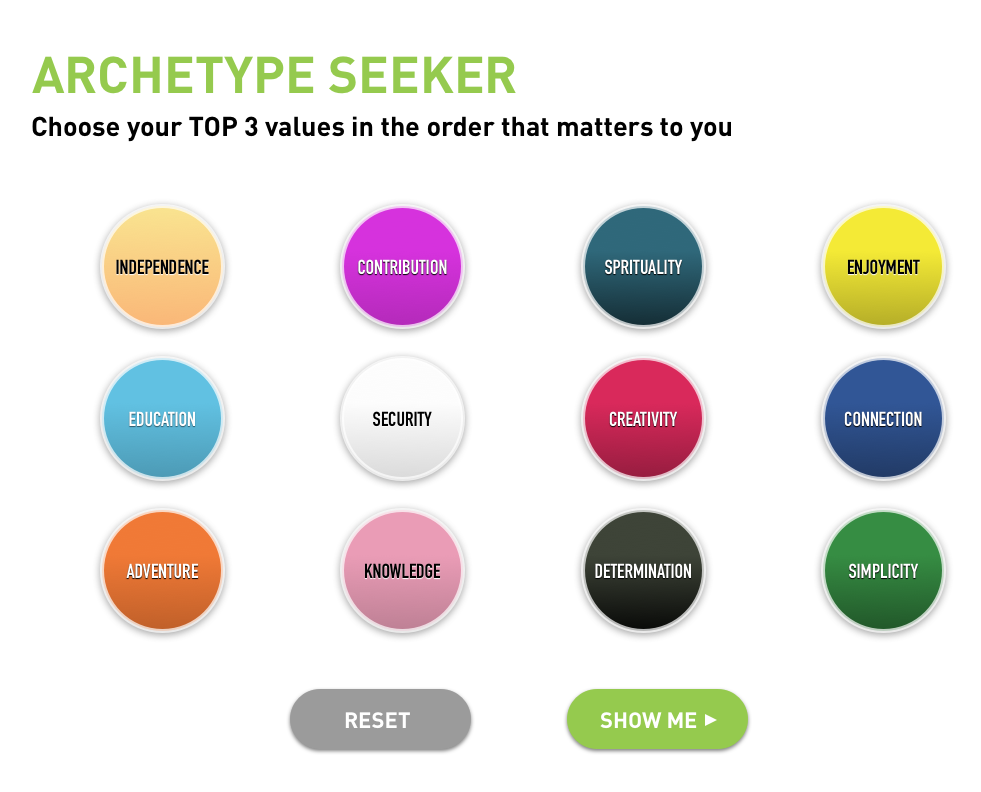
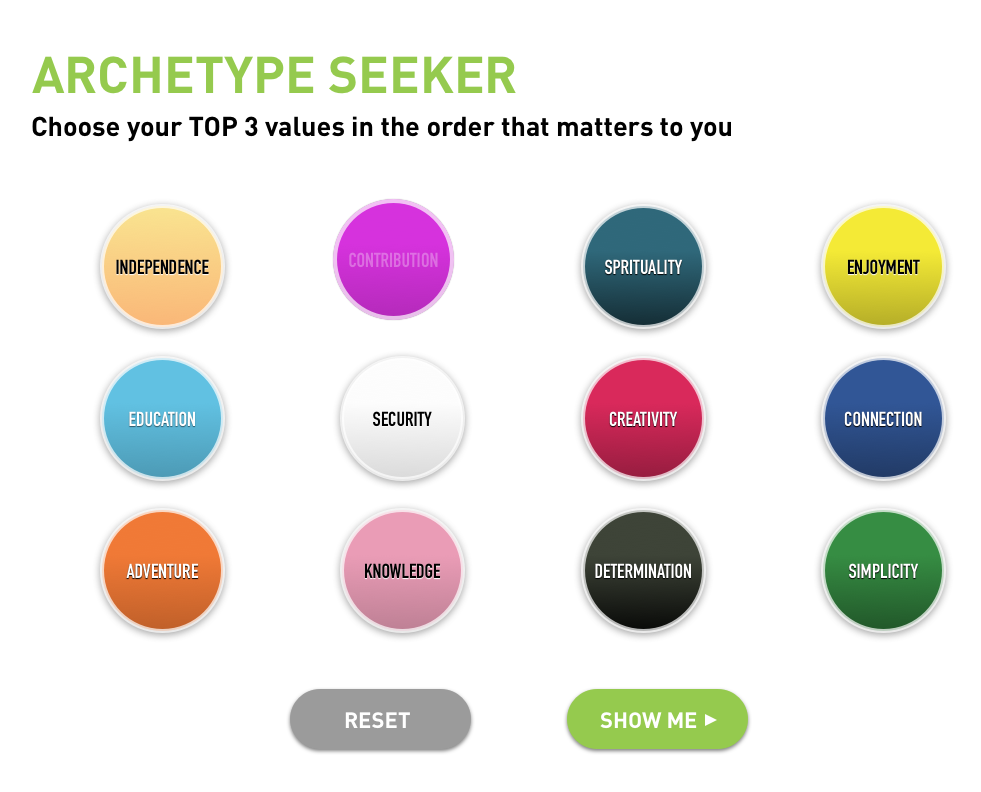
Before and after one commit to stephanieasmar/SGHX-App, an Angular app: page /archetype-seeker in a window 1280 px wide. Shown: the top 792 px of the page, without its empty margins (75-1056 px from the left). Built offline with nearby package versions, Linux system fonts and the light colour scheme.

Commit message:
Looking into event payload when item clicked

```diff
--- a/src/app/quiz-page/quiz-page.component.html
+++ b/src/app/quiz-page/quiz-page.component.html
@@ -4,10 +4,13 @@
 
   <div class="col-sm-12 archetype-wrapper">
       <div class="row">
-          <div class="col-sm-2 independence" (click)="itemClicked()" *ngIf="isSelected == false"><img src="assets/ValueBtn_independence_off.png" alt="independence"></div>
+          <div class="col-sm-2 independence" (click)="itemClicked($event)" *ngIf="isSelected == false"><img src="assets/ValueBtn_independence_off.png" alt="independence"></div>
           <div class="col-sm-2 independence" *ngIf="isSelected != false"><img src="assets/ValueBtn_independence_on.png" alt="independence"></div>
 
-          <div class="col-sm-2 contribution"><img src="assets/ValueBtn_contribution_off.png" alt="contribution"></div>
+          <div class="col-sm-2 contribution" (click)="contributionClicked()" *ngIf="contribution == false"><img src="assets/ValueBtn_contribution_off.png" alt="contribution"></div>
+          <div class="col-sm-2 contribution" *ngIf="contribution != false"><img src="assets/ValueBtn_contribution_on.png" alt="contribution"></div>
+
+
           <div class="col-sm-2 spirituality"><img src="assets/ValueBtn_spirituality_off.png" alt="spirituality"></div>
           <div class="col-sm-2 enjoyment"><img src="assets/ValueBtn_enjoyment_off.png" alt="enjoyment"></div>
         </div>
--- a/src/app/quiz-page/quiz-page.component.ts
+++ b/src/app/quiz-page/quiz-page.component.ts
@@ -10,15 +10,28 @@ export class QuizPageComponent {
   itemSelection = [];
   items: any;
   isSelected: boolean;
+  // independence: boolean;
+  // contribution: boolean;
 
   constructor() {
-    console.log('Constructor Initialized');
     this.isSelected = false;
+    // this.independence = false;
+    // this.contribution = false;
   }
 
-  itemClicked() {
-    this.isSelected = true;
+  itemClicked($event) {
+    console.log($event);
+    // this.'event payload here' = true;
   }
+
+  // independenceClicked() {
+  //   this.independence = true;
+  // }
+
+  // contributionClicked() {
+  //   this.contribution = true;
+  // }
+
 
   addItemToArray(items) {
 
@@ -43,6 +56,8 @@ export class QuizPageComponent {
 
   resetQuiz() {
     this.isSelected = false;
+    // this.independence = false;
+    // this.contribution = false;
     this.itemSelection = [];
   }
 
```
